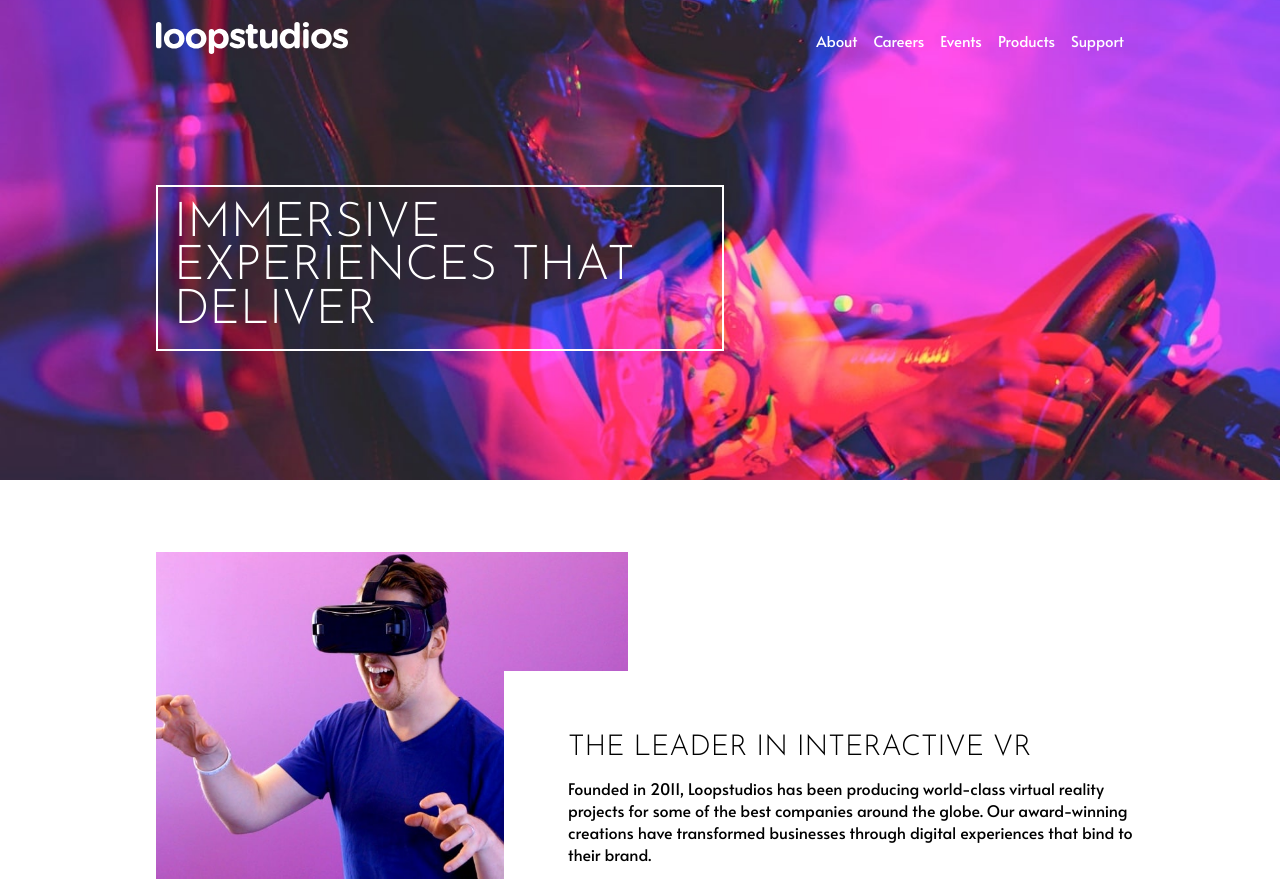
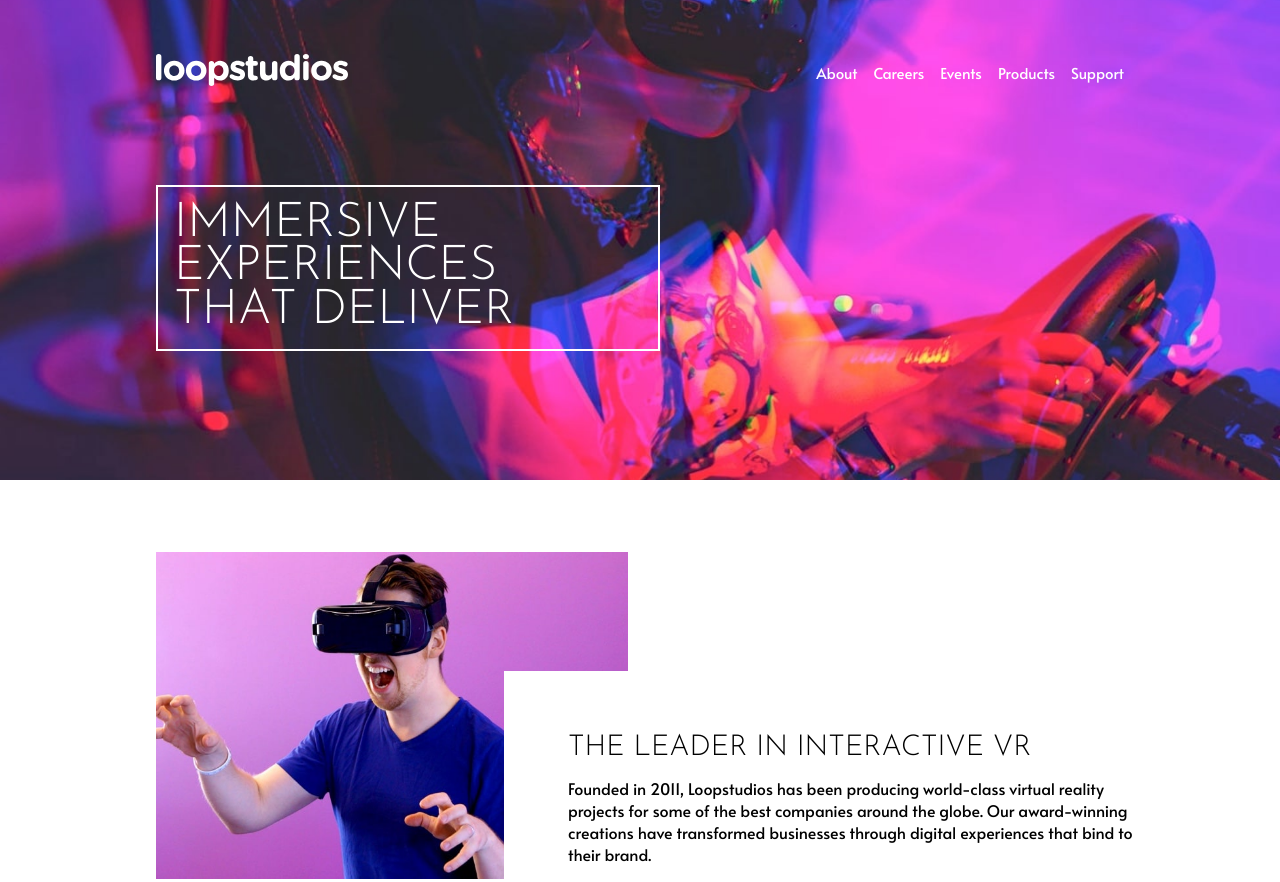
Before and after one commit to jadeceline24/Loopstudios-landing-page-challenge, a plain HTML site: page index.html in a window 1280 px wide. Shown: the top 882 px of the page. Drawn offline with Linux system fonts and the light colour scheme.

Commit message:
add margin to header and banenr

```diff
--- a/_media.scss
+++ b/_media.scss
@@ -28,6 +28,12 @@
 }
 
 @media (min-width: 1024px) {
+  .header {
+    margin: 3rem 0 0 0;
+  }
+  .home__title {
+    margin-right: 4rem;
+  }
   .container {
     max-width: 968px;
     margin-left: auto;
```
Also changed, not shown: css/styles.css.
